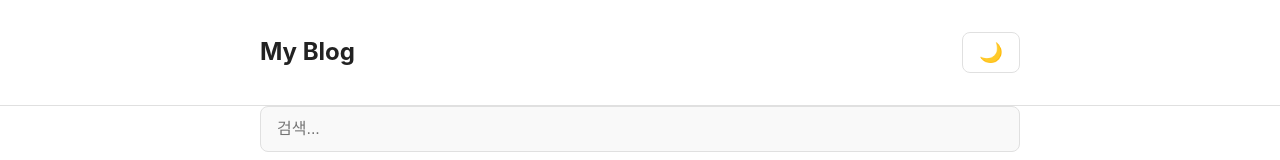
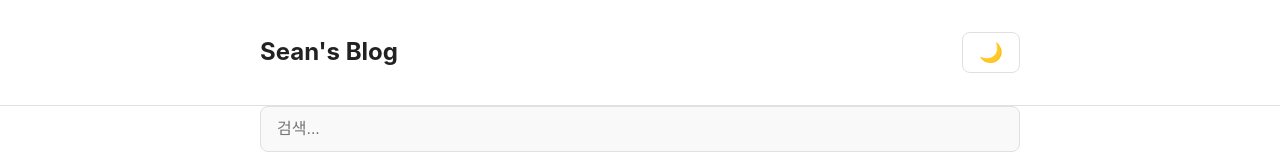
Before and after one commit to Sean-Jou2020/Sean-Jou2020.github.io, a plain HTML site: page index.html in a window 1280 px wide. Shown: the top 160 px of the page. Drawn offline with nearby package versions, Linux system fonts and the light colour scheme.

Commit message:
Update index.html

```diff
--- a/index.html
+++ b/index.html
@@ -14,7 +14,7 @@
   <body>
     <header>
       <div class="container">
-        <h1>My Blog</h1>
+        <h1>Sean's Blog</h1>
         <nav>
           <button id="theme-toggle" aria-label="Toggle theme">🌙</button>
         </nav>
```
